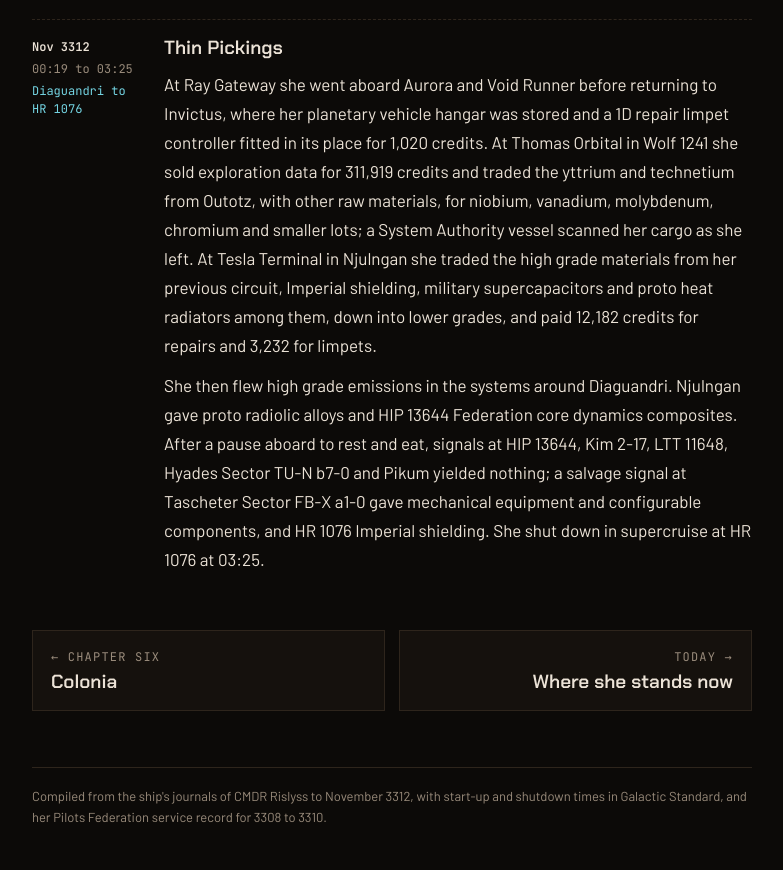
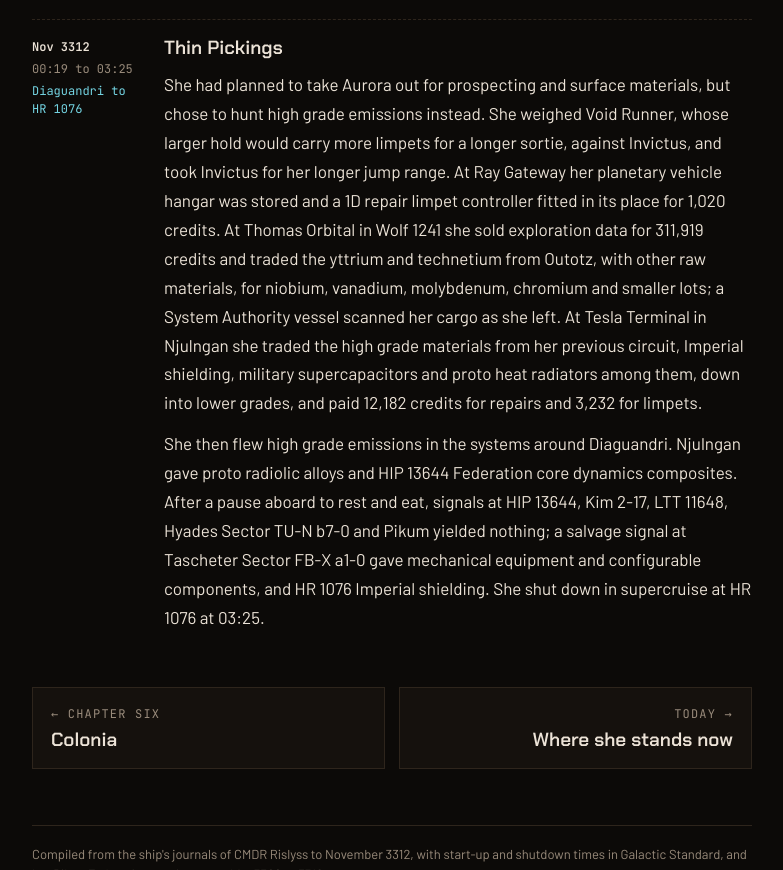
Before and after one commit to praclarush/rislyss, a plain HTML site: page chronicle/7.html in a window 1280 px wide. Shown: the part 8904-9774 px from the top of the page, without its empty margins (248-1031 px from the left). Drawn offline with Linux system fonts and the light colour scheme.

Commit message:
Entry 57 and chronicle: Aurora's prospecting plan dropped for HGEs, Invictus over the Clipper for jump range
Co-Authored-By: Claude Opus 5.5 <noreply@anthropic.com>

```diff
--- a/chronicle/7.html
+++ b/chronicle/7.html
@@ -164,7 +164,7 @@ article[id] { scroll-margin-top: 110px; }
     <div class="stamp"><b>Nov 3312</b><span>00:19 to 03:25</span><span class="loc">Diaguandri to HR 1076</span></div>
     <div class="body">
       <h2>Thin Pickings</h2>
-      <p>At Ray Gateway she went aboard Aurora and Void Runner before returning to Invictus, where her planetary vehicle hangar was stored and a 1D repair limpet controller fitted in its place for 1,020 credits. At Thomas Orbital in Wolf 1241 she sold exploration data for 311,919 credits and traded the yttrium and technetium from Outotz, with other raw materials, for niobium, vanadium, molybdenum, chromium and smaller lots; a System Authority vessel scanned her cargo as she left. At Tesla Terminal in Njulngan she traded the high grade materials from her previous circuit, Imperial shielding, military supercapacitors and proto heat radiators among them, down into lower grades, and paid 12,182 credits for repairs and 3,232 for limpets.</p>
+      <p>She had planned to take Aurora out for prospecting and surface materials, but chose to hunt high grade emissions instead. She weighed Void Runner, whose larger hold would carry more limpets for a longer sortie, against Invictus, and took Invictus for her longer jump range. At Ray Gateway her planetary vehicle hangar was stored and a 1D repair limpet controller fitted in its place for 1,020 credits. At Thomas Orbital in Wolf 1241 she sold exploration data for 311,919 credits and traded the yttrium and technetium from Outotz, with other raw materials, for niobium, vanadium, molybdenum, chromium and smaller lots; a System Authority vessel scanned her cargo as she left. At Tesla Terminal in Njulngan she traded the high grade materials from her previous circuit, Imperial shielding, military supercapacitors and proto heat radiators among them, down into lower grades, and paid 12,182 credits for repairs and 3,232 for limpets.</p>
       <p>She then flew high grade emissions in the systems around Diaguandri. Njulngan gave proto radiolic alloys and HIP 13644 Federation core dynamics composites. After a pause aboard to rest and eat, signals at HIP 13644, Kim 2-17, LTT 11648, Hyades Sector TU-N b7-0 and Pikum yielded nothing; a salvage signal at Tascheter Sector FB-X a1-0 gave mechanical equipment and configurable components, and HR 1076 Imperial shielding. She shut down in supercruise at HR 1076 at 03:25.</p>
     </div>
   </article>
```
Also changed, not shown: journal.html (+1 -1 lines).
